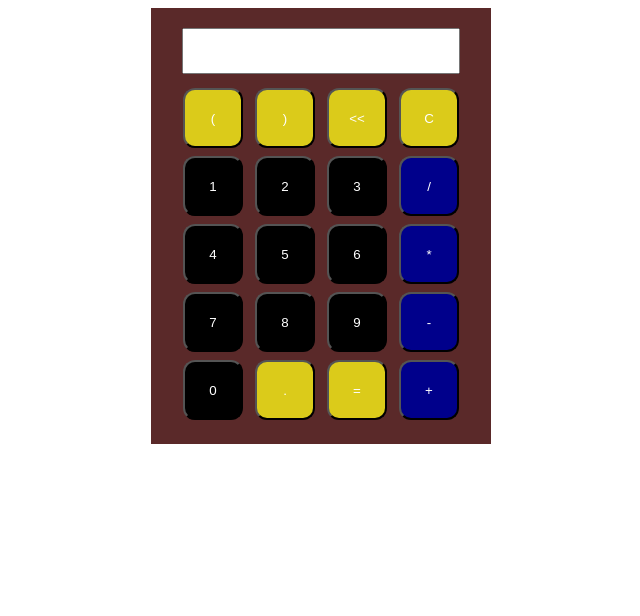
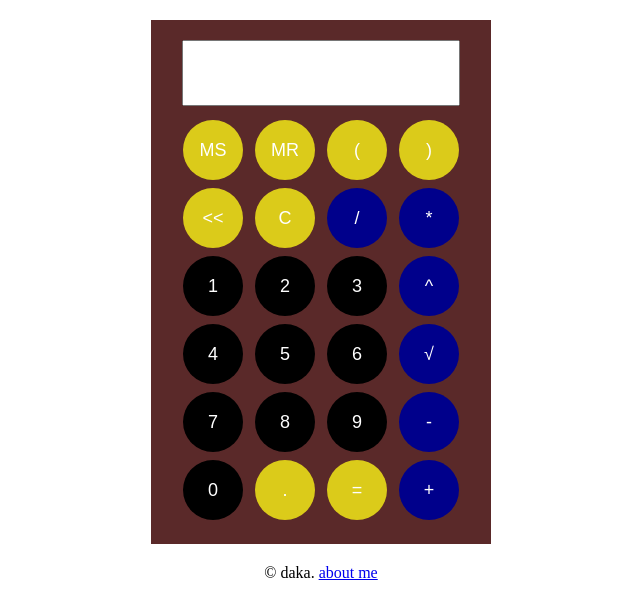
Before and after one commit to dakadeptrai/sumato_web_01, a plain HTML site: page maytinhcamtay.html in a window 1280 px wide. Shown: the whole page, without its empty margins (319-959 px from the left). Drawn offline with Linux system fonts and the light colour scheme.

Commit message:
lam phuong trinh bac 1 va them mu va can bac cho calculator

```diff
--- /dev/null
+++ b/maytinhcamtay.css
@@ -0,0 +1,49 @@
+.container{
+    text-align: center;
+    width: 300px;
+    margin: 20px auto ;
+    padding: 20px ;
+    background-color: rgb(90, 41, 41);
+}
+
+#result{
+    width: 90%;
+    height: 60px;
+    font-size: 30px;
+    margin-bottom: 10px;
+}
+button {
+    width: 60px;
+    height: 60px;
+    padding: 10px;
+    margin: 4px;
+    color: white;
+    border-radius: 50%;
+    font-size: 18px;
+    border: none;
+}
+footer{
+    text-align: center;
+    margin-top: 20px;
+}
+.x{
+    background-color: rgb(219, 203, 26);
+}
+.y{
+    background-color: black;
+}
+.z{
+    background-color: darkblue;
+}
+
+.buttonx {
+    background-color: rgb(219, 203, 26);
+    width: 60px;
+    height: 60px;
+    padding: 10px;
+    margin: 4px;
+    color: white;
+    border-radius: 50%;
+    font-size: 18px;
+    border: none;
+}
--- a/maytinhcamtay.html
+++ b/maytinhcamtay.html
@@ -3,76 +3,46 @@
     <meta charset="UTF-8">
     <title> calculator </title>
     <head>
-        <style>
-            .container{
-                text-align: center;
-                width: 300px;
-                margin: auto ;
-                padding: 20px ;
-                background-color: rgb(90, 41, 41);
-            }
-
-            #result{
-                width: 90%;
-                height: 40px;
-                font-size: 30px;
-                margin-bottom: 10px;
-            }
-            button{
-                width: 60px;
-                height: 60px;
-                padding: 10px;
-                margin: 4px;
-                color: white;
-                border-radius: 20%;
-            }
-            .x{
-                background-color: rgb(219, 203, 26);
-            }
-            .y{
-                background-color: black;
-            }
-            .z{
-                background-color: darkblue;
-            }
-        </style>
+        <link rel="stylesheet" href="maytinhcamtay.css">
     </head>
     <body>
         <div class="container">
             <input type = "text" id = 'result' readonly>
+            <button onclick ='mmsave()' class="buttonx">MS</button>
+            <button onclick ='mmrecall()' class="buttonx">MR</button>
             <button onclick ='add("( ")' class="x">(</button>
             <button onclick ='add(") ")' class="x">)</button>
-            <button onclick ='' class="x"><<</button>
+
+            <button onclick ='del()' class="x"><<</button>
             <button onclick ='clearall()' class="x">C</button>
-            <button onclick ='add("1 ")'class="y">1</button>
-            <button onclick ='add("2 ")'class="y">2</button>
-            <button onclick ='add("3 ")'class="y">3</button>
-            <button onclick ='add("/ ")'class="z">/</button>
-            <button onclick ='add("4 ")'class="y">4</button>
-            <button onclick ='add("5 ")'class="y">5</button>
-            <button onclick ='add("6 ")'class="y">6</button>
-            <button onclick ='add("* ")'class="z">*</button>
-            <button onclick ='add("7 ")'class="y">7</button>
-            <button onclick ='add("8 ")'class="y">8</button>
-            <button onclick ='add("9 ")'class="y">9</button>
-            <button onclick ='add("- ")'class="z">-</button>
-            <button onclick ='add("0 ")'class="y">0</button>
-            <button onclick ='add(". ")'class="x">.</button>
-            <button onclick =''class="x">=</button>
-            <button onclick ='add("+ ")'class="z">+</button>
+            <button onclick ='add("/")'class="z">/</button>
+            <button onclick ='add("*")'class="z">*</button>
+
+            <button onclick ='add("1")'class="y">1</button>
+            <button onclick ='add("2")'class="y">2</button>
+            <button onclick ='add("3")'class="y">3</button>
+            <button onclick ='add("**")'class="z">^</button>
+
+            <button onclick ='add("4")'class="y">4</button>
+            <button onclick ='add("5")'class="y">5</button>
+            <button onclick ='add("6")'class="y">6</button>
+            <button onclick ='add("√")'class="z">√</button>
+
+            <button onclick ='add("7")'class="y">7</button>
+            <button onclick ='add("8")'class="y">8</button>
+            <button onclick ='add("9")'class="y">9</button>
+            <button onclick ='add("-")'class="z">-</button>
+
+            <button onclick ='add("0")'class="y">0</button>
+            <button onclick ='add(".")'class="x">.</button>
+            <button onclick ='calculate()'class="x">=</button>
+            <button onclick ='add("+")'class="z">+</button>
+
         </div>
-        <script>
-            var resultElement = document.getElementById('result');
-            var clone = ''
-            function add(element){
-                clone += element;
-                resultElement.value = clone
-            }
-            function clearall(){
-                resultElement.value = ''
-                clone = ''
-            }
-
-        </script>
+        <script src="maytinhcamtay.js"></script>
     </body>
+    <footer>
+        &copy; daka.
+        <a href="Aboutme.html">about me</a>
+    </footer>
 </html>
--- /dev/null
+++ b/maytinhcamtay.js
@@ -0,0 +1,61 @@
+var resultElement = document.getElementById('result');
+var clone = ''
+var memory = ''
+function add(element){
+    clone += element;
+    resultElement.value = clone
+    }
+function clearall(){
+    resultElement.value = ''
+    clone = ''
+    }
+function del(){
+    clone = clone.slice(0,-1);
+    resultElement.value = clone
+        }
+function calculate() {
+    var displayValue =  document.getElementById('result').value;
+    if (displayValue.includes('√')){
+        console.log('aaa')
+        if (displayValue !== ''&& displayValue!=='Error'){
+            try{
+                var modifiedExpression = displayValue.replace(/√/g,'Math.sqrt(')+')';
+                var result = eval(modifiedExpression);
+                document.getElementById('result').value=result;
+            }
+            catch(error){
+                document.getElementById('result').value = result;
+            }
+        }
+    }
+    else{
+        try{
+            let lastresult = eval(displayValue);
+            document.getElementById('result').value = lastresult;
+        }
+        catch (error) {
+            window.alert('Error');
+        }
+
+    }
+
+    }
+
+function mmsave(){
+    if (resultElement.value != 'Error'&&resultElement.value != '0'&&resultElement.value != ''){
+        memory = resultElement.value
+        window.alert('SAVED VALUE')
+    }
+    else{
+        window.alert('CANT SAVE VALUE')
+    }
+}
+function mmrecall(){
+    if (memory != ''){
+    clone += memory;
+    resultElement.value=clone
+    }
+    else{
+        window.alert('CANT RECALL VALUE')
+    }
+}
```
Also changed, not shown: phuongtringbac1.html (added, +33 -0 lines).
